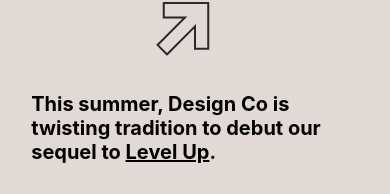
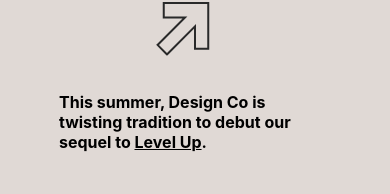
Before and after one commit to ucsddesignco/powerup, a React (Create React App) app: page / in a window 390 px wide. Shown: the part 138-332 px from the top of the page. Built offline with nearby package versions, Linux system fonts and the light colour scheme; a web font is replaced by a local one.

Commit message:
Fix style

```diff
--- a/src/App.css
+++ b/src/App.css
@@ -236,9 +236,9 @@
   }
 
   .top-text {
-    width: 21rem;
+    width: 17rem;
     text-align: left;
-    font-size: 1.25rem;
+    font-size: 1rem;
   }
 
   .landing-title {
```
